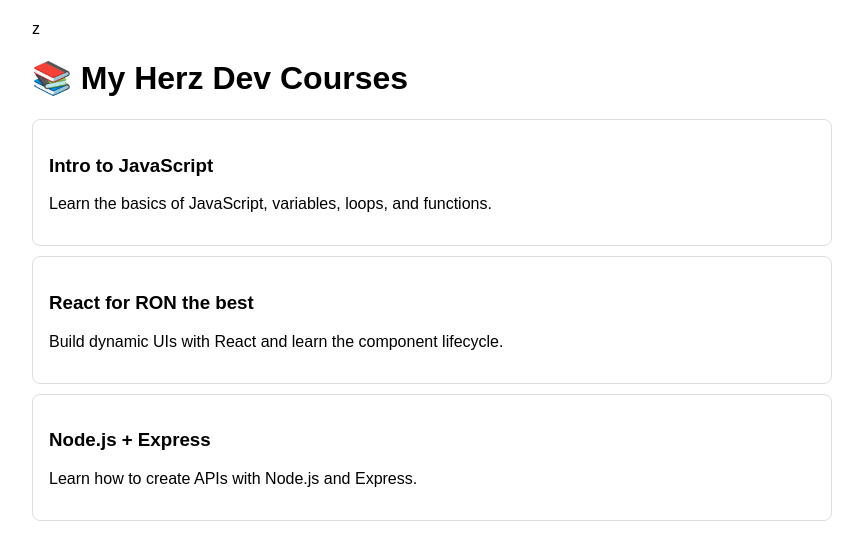
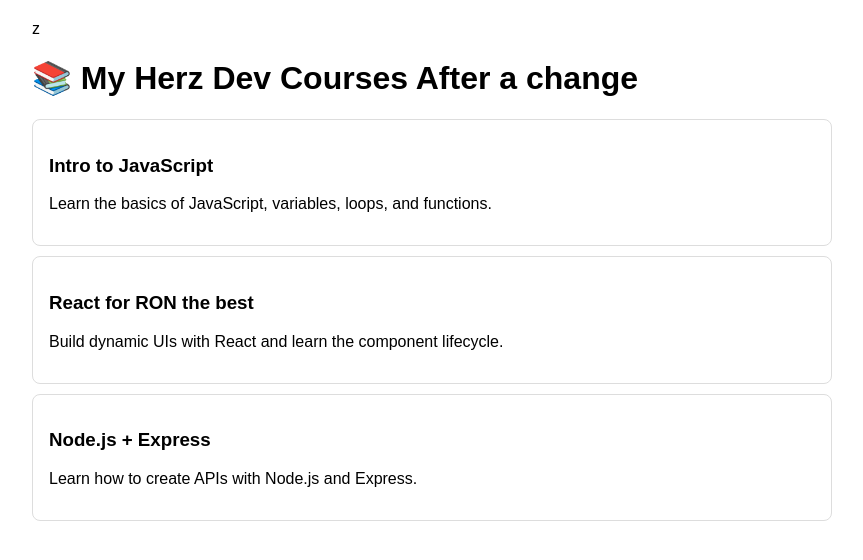
Before and after one commit to fridamay/IITC-course, a plain HTML site: page index.html in a window 1280 px wide. Shown: the whole page, without its empty margins (208-1071 px from the left). Drawn offline with Linux system fonts and the light colour scheme.

Commit message:
Added index.html to dev branch

```diff
--- a/index.html
+++ b/index.html
@@ -12,7 +12,7 @@ z<!DOCTYPE html>
   </style>
 </head>
 <body>
-  <h1>📚 My Herz Dev Courses</h1>
+  <h1>📚 My Herz Dev Courses After a change</h1>
   <div id="app"></div>
 
   <script>
```
